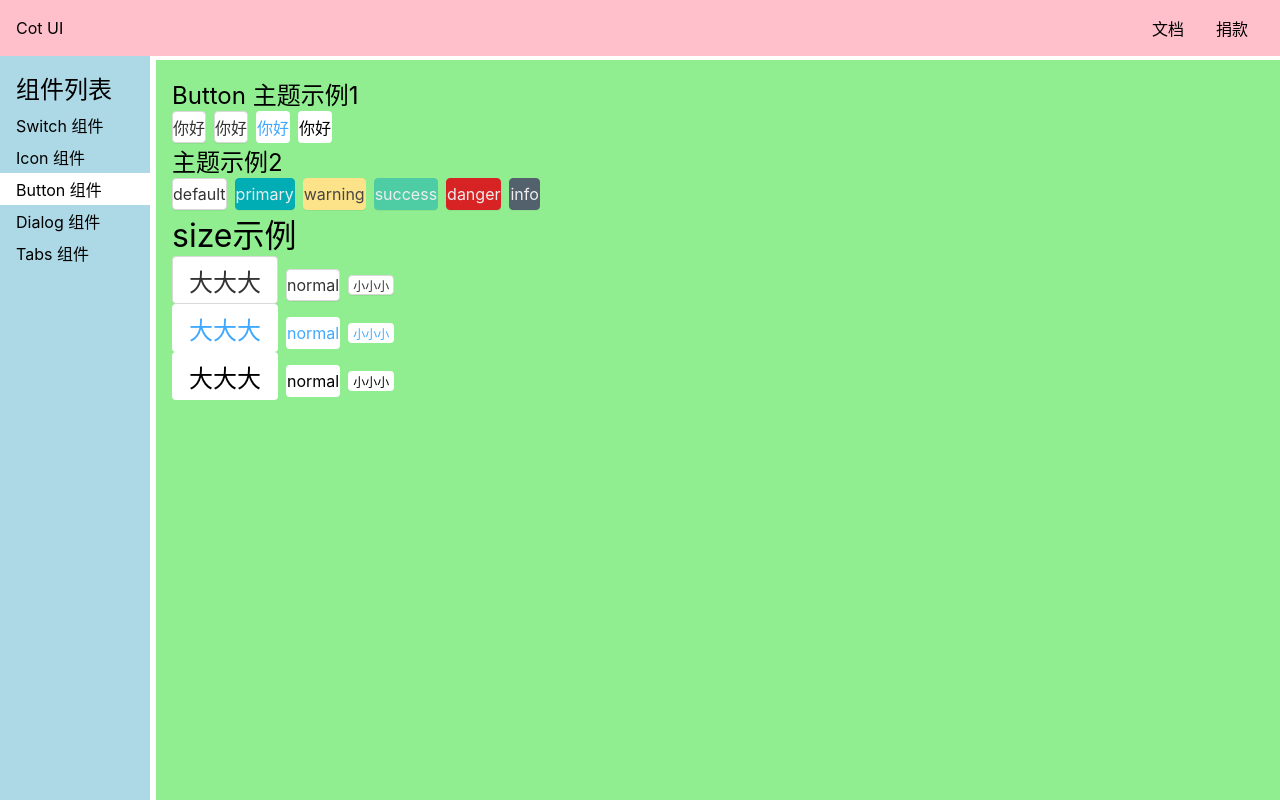
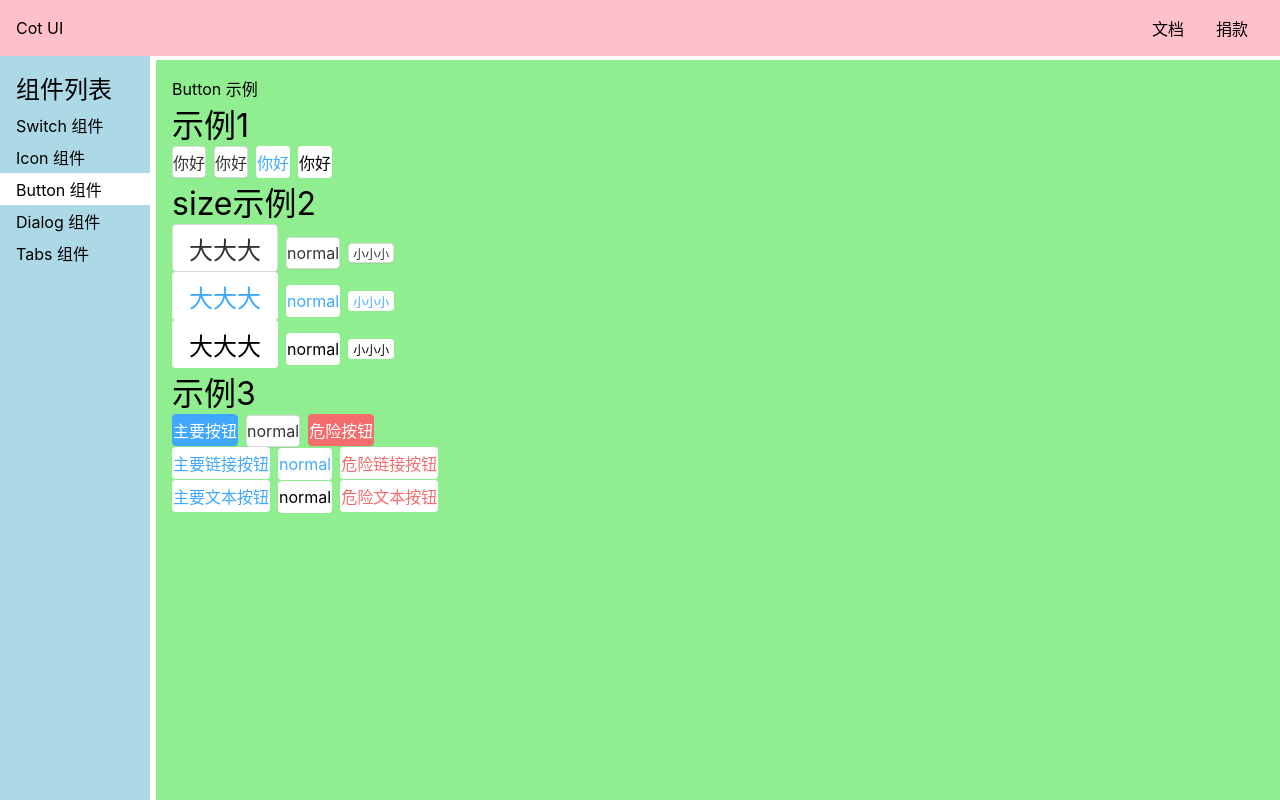
Before and after one commit to Johnsean/lunzi-vue3, a Vue app: page /doc/button in a window 1280 px wide. Built offline with nearby package versions, Linux system fonts and the light colour scheme.

Commit message:
btn level属性

```diff
--- a/src/components/ButtonDemo.vue
+++ b/src/components/ButtonDemo.vue
@@ -1,19 +1,13 @@
 <template>
-    <div>
-        <h2>Button 主题示例1</h2>
+    <div>Button 示例</div>
+     <h1> 示例1 </h1>
+     <div>
         <Button> 你好 </Button>
         <Button theme="button"> 你好 </Button>
         <Button theme="link"> 你好 </Button>
         <Button theme="text"> 你好 </Button>
-        <h2>主题示例2</h2>
-        <Button>default</Button>
-        <Button theme="primary">primary</Button>
-        <Button theme="warning">warning</Button>
-        <Button theme="success">success</Button>
-        <Button theme="danger">danger</Button>
-        <Button theme="info">info</Button>
     </div>
-    <h1> size示例 </h1>
+    <h1> size示例2 </h1>
     <div>
         <div>
             <Button size="big"> 大大大 </Button>
@@ -31,6 +25,24 @@
             <Button theme="text" size="small">小小小 </Button>
         </div>
     </div>
+    <h1>示例3</h1>
+    <div>
+        <div>
+        <Button level="main">主要按钮</Button>
+        <Button>normal </Button>
+        <Button level="danger">危险按钮 </Button>
+        </div>
+        <div>
+        <Button theme="link" level="main">主要链接按钮 </Button>
+        <Button theme="link">normal </Button>
+        <Button theme="link" level="danger">危险链接按钮 </Button>
+        </div>
+        <div>
+        <Button theme="text" level="main">主要文本按钮 </Button>
+        <Button theme="text">normal </Button>
+        <Button theme="text" level="danger">危险文本按钮 </Button>
+        </div>
+    </div>
 </template>
 <script lang="ts">
 import Button from '../lib/Button.vue'
--- a/src/lib/Button.vue
+++ b/src/lib/Button.vue
@@ -16,14 +16,19 @@ export default {
        size:{
           type: String,
           default: 'normal'
-       }
+       },
+      level: {
+        type: String,
+        default: "normal",
+      }
    },
    setup(props, context) {
-     const {theme, size} = props
+     const {theme, size, level} = props
      const classes = computed(()=>{
        return {
         [`cot-theme-${theme}`]: theme,
-        [`cot-size-${size}`]: size
+        [`cot-size-${size}`]: size,
+        [`cot-level-${level}`]: level
        }
      })
     return { classes }
@@ -35,6 +40,7 @@ $h: 32px; // 默认高度
 $border-color: #d9d9d9; // 边框默认颜色
 $color: #333; // 默认字体颜色
 $blue: #40a9ff; // 颜色参数
+$red: #f56c6c;
 $radius: 4px; // 角度参数
 .cot-button {
   height: $h;
@@ -49,6 +55,7 @@ $radius: 4px; // 角度参数
   border: 1px solid $border-color;
   border-radius: $radius;
   box-shadow: 0 1px 0 fade-out(black, 0.95);
+  transition: background 0.25s;
   box-sizing: border-box;
   & + & {
     margin-left: 8px; //  相邻组件间相隔8px
@@ -63,65 +70,6 @@ $radius: 4px; // 角度参数
   }
   &::-moz-focus-inner {
     border: 0;
-  }
-  &.cot-theme-default {
-    background: #fff;
-    border: 1px solid #dcdfe6;
-    &:hover, &:focus {
-      color: #222831;
-      border-color: #222831;
-      background-color: #eeeeee;
-    }
-  }
-  &.cot-theme-primary {
-    background: #00adb5;
-    border: 1px solid #00adb5;
-    color: #eeeeee;
-    &:hover, &:focus {
-      color: #eeeeee;
-      border-color: #222831;
-      background-color: #40babf;
-    }
-  }
-  &.cot-theme-success {
-    background: #4ecca3;
-    border: 1px solid #4ecca3;
-    color: #eeeeee;
-    &:hover, &:focus {
-      color: #eeeeee;
-      border-color: #222831;
-      background-color: #6be3bc;
-    }
-  }
-  &.cot-theme-danger {
-    background: #d72323;
-    border: 1px solid #d72323;
-    color: #eeeeee;
-    &:hover, &:focus {
-      color: #eeeeee;
-      border-color: #222831;
-      background-color: #dd5656;
-    }
-  }
-  &.cot-theme-info {
-    background: #52616b;
-    border: 1px solid #52616b;
-    color: #eeeeee;
-    &:hover, &:focus {
-      color: #eeeeee;
-      border-color: #222831;
-      background-color: #6c777d;
-    }
-  }
-  &.cot-theme-warning {
-    background: #fce38a;
-    border: 1px solid #fce38a;
-    color: #4a4444;
-    &:hover, &:focus {
-      color: #8e8282;
-      border-color: #222831;
-      background-color: #f7e4a4;
-    }
   }
   &.cot-theme-link {
     border-color: transparent;
@@ -151,5 +99,52 @@ $radius: 4px; // 角度参数
     height: 20px;
     padding: 0 4px;
   }
+  &.cot-theme-button {
+    &.cot-level-main {
+      background: $blue;
+      color: white;
+      border-color: $blue;
+      &:hover,
+      &:focus {
+        background: darken($blue, 10%);
+        border-color: darken($blue, 10%);
+      }
+    }
+    &.cot-level-danger {
+      background: $red;
+      border-color: $red;
+      color: white;
+      &:hover,
+      &:focus {
+        background: darken($red, 10%);
+        border-color: darken($red, 10%);
+      }
+    }
+  }
+  &.cot-theme-link {
+    &.cot-level-danger {
+      color: $red;
+      &:hover,
+      &:focus {
+        color: darken($red, 10%);
+      }
+    }
+  }
+  &.cot-theme-text {
+    &.cot-level-main {
+      color: $blue;
+      &:hover,
+      &:focus {
+        color: darken($blue, 10%);
+      }
+    }
+    &.cot-level-danger {
+      color: $red;
+      &:hover,
+      &:focus {
+        color: darken($red, 10%);
+      }
+    }
+  }
 }
 </style>
```
